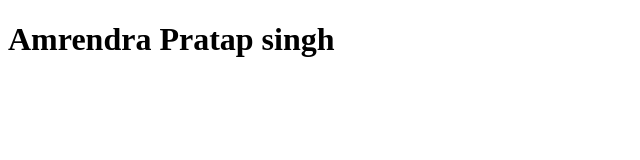
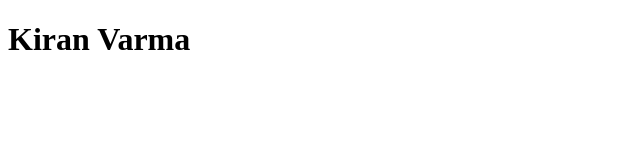
Before and after one commit to amrendrapratapsingh/sap-ui5, a plain HTML site: page UI5/index.html in a window 1280 px wide. Shown: the whole page, without its empty margins (0-640 px from the left). Drawn offline with Linux system fonts and the light colour scheme.

Commit message:
change the text name

```diff
--- a/UI5/index.html
+++ b/UI5/index.html
@@ -15,7 +15,7 @@
     </head>
     <body class="sapUiBody" id="content">
         <h1>
-           Amrendra Pratap singh
+           Kiran Varma
         </h1>
     </body>
 </html>
```
